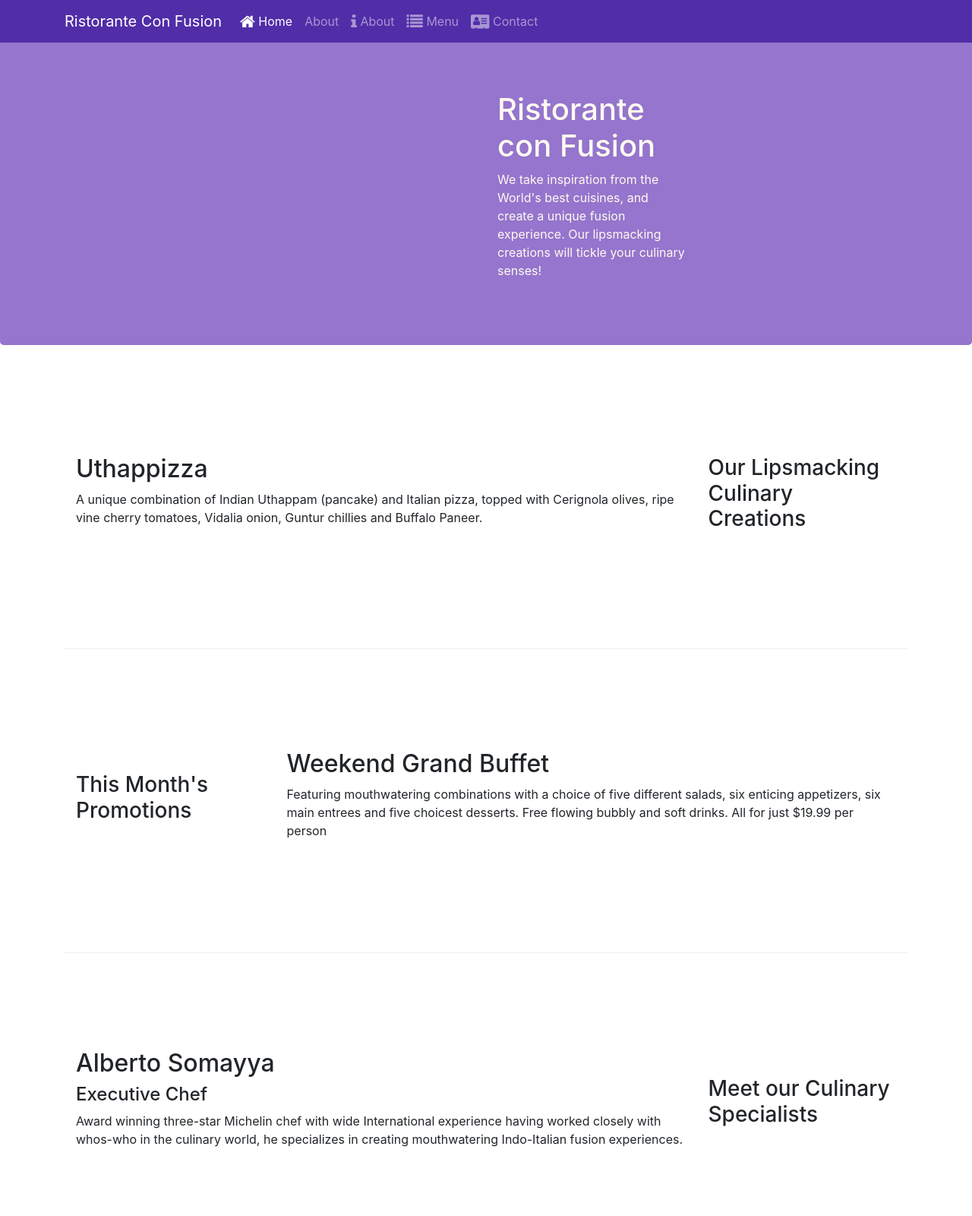
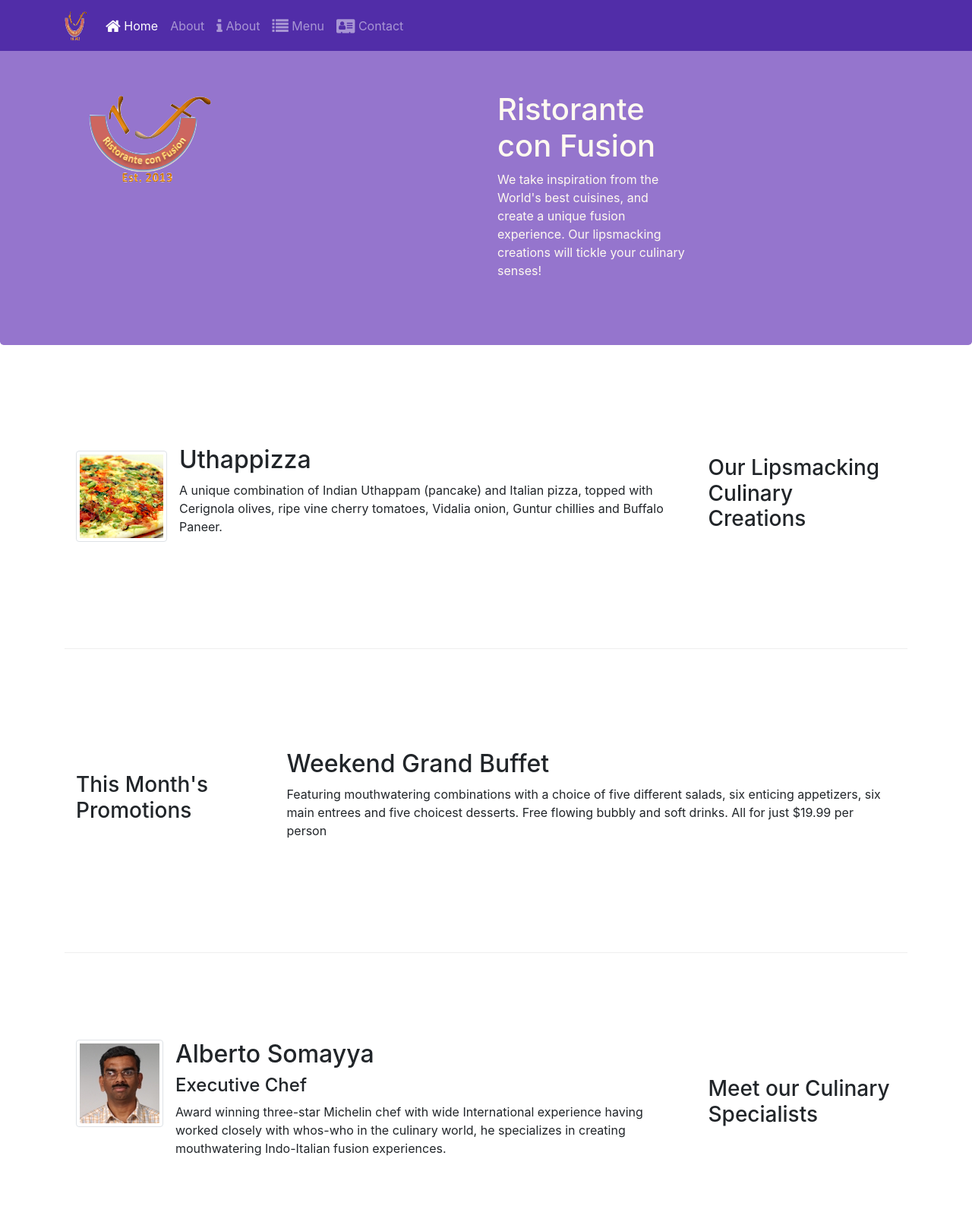
Before and after one commit to Emuohwo/courseconfusion, a website: page index.html in a window 1280 px wide. Shown: the top 1600 px of the page at 76% size. Drawn offline with nearby package versions, Linux system fonts and the light colour scheme.

Commit message:
Images and Media

```diff
--- a/index.html
+++ b/index.html
@@ -25,7 +25,9 @@
             <button class="navbar-toggler" type="button" data-toggle="collapse" data-target="#Navbar">
                 <span class="navbar-toggler-icon"></span>
             </button>
-           <a class="navbar-brand" href="#">Ristorante Con Fusion</a>
+           <a class="navbar-brand" href="#">
+               <img src="img/logo.png" width="30" height="41" alt="Ristorante Con Fusion">
+           </a>
            <div class="collapse navbar-collapse" id="Navbar">
                 <ul class="navbar-nav mr-auto">
                     <li class="nav-item active"><a class="nav-link" href="#"><span class="fa fa-home fa-lg"></span> Home</a></li>                    <li class="nav-item"><a class="nav-link" href="./aboutus.html">About</a></li>
@@ -45,6 +47,9 @@
                     <p>We take inspiration from the World's best cuisines, and create a unique fusion experience. Our lipsmacking creations will tickle your culinary senses!</p>
                 </div>
                 <div class="col-12 col-sm-6">
+                    <div class="col-12 col-sm align-self-center">
+                        <img src="img/logo.png" alt="" class="img-fluid">
+                    </div>
                 </div>
             </div>
         </div>
@@ -56,8 +61,15 @@
                 <h3>Our Lipsmacking Culinary Creations</h3>
             </div>
             <div class="col col-sm order-sm-first col-md">
-                <h2>Uthappizza</h2>
-                <p>A unique combination of Indian Uthappam (pancake) and Italian pizza, topped with Cerignola olives, ripe vine cherry tomatoes, Vidalia onion, Guntur chillies and Buffalo Paneer.</p>
+                <!-- <h2>Uthappizza</h2>
+                <p>A unique combination of Indian Uthappam (pancake) and Italian pizza, topped with Cerignola olives, ripe vine cherry tomatoes, Vidalia onion, Guntur chillies and Buffalo Paneer.</p> -->
+                <div class="media">
+                    <img src="/img/uthappizza.png" alt="Uthappizza" class="d-flex mr-3 img-thumbnail align-self-center">
+                    <div class="media-body">
+                        <h2 class="mt-0">Uthappizza</h2>
+                        <p class="d-none d-sm-block">A unique combination of Indian Uthappam (pancake) and Italian pizza, topped with Cerignola olives, ripe vine cherry tomatoes, Vidalia onion, Guntur chillies and Buffalo Paneer.</p>
+                    </div>
+                </div>
             </div>
         </div>
 
@@ -77,9 +89,17 @@
                 <h3>Meet our Culinary Specialists</h3>
             </div>
             <div class="col col-sm order-sm-first col-md">
-                <h2>Alberto Somayya</h2>
+                <!-- <h2>Alberto Somayya</h2>
                 <h4>Executive Chef</h4>
-                <p>Award winning three-star Michelin chef with wide International experience having worked closely with whos-who in the culinary world, he specializes in creating mouthwatering Indo-Italian fusion experiences. </p>
+                <p>Award winning three-star Michelin chef with wide International experience having worked closely with whos-who in the culinary world, he specializes in creating mouthwatering Indo-Italian fusion experiences. </p> -->
+                <div class="media">
+                    <img src="img/alberto.png" alt="Alberto Somayya" class="d-flex mr-3 img-thumbnail align-seft-center">
+                    <div class="media-body">
+                        <h2 class="mt-0">Alberto Somayya</h2>
+                        <h4>Executive Chef</h4>
+                        <p class="d-none d-sm-block">Award winning three-star Michelin chef with wide International experience having worked closely with whos-who in the culinary world, he specializes in creating mouthwatering Indo-Italian fusion experiences. </p>
+                    </div>
+                </div>
             </div>
         </div>
     </div>
```
Also changed, not shown: aboutus.html (+4 -2 lines), contactus.html (+3 -1 lines), img/alberto.png (added), img/buffet.png (added), img/logo.png (added), img/uthappizza.png (added), 1 other file.
